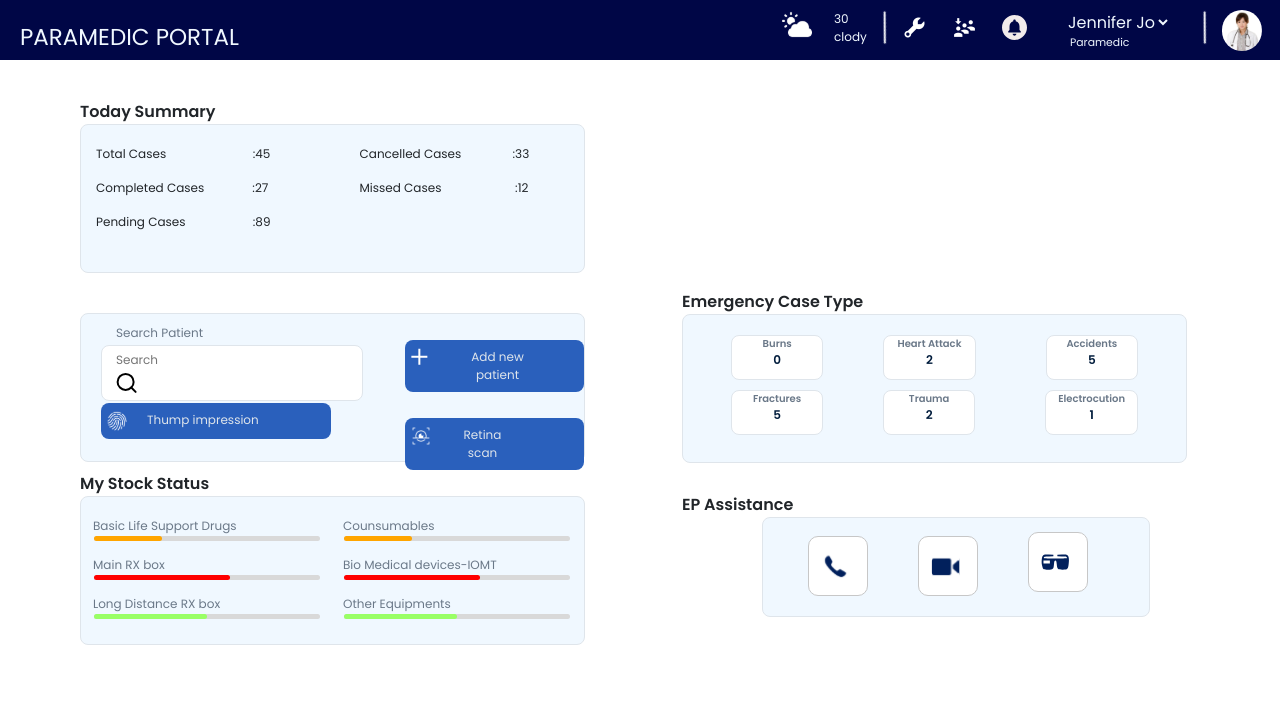
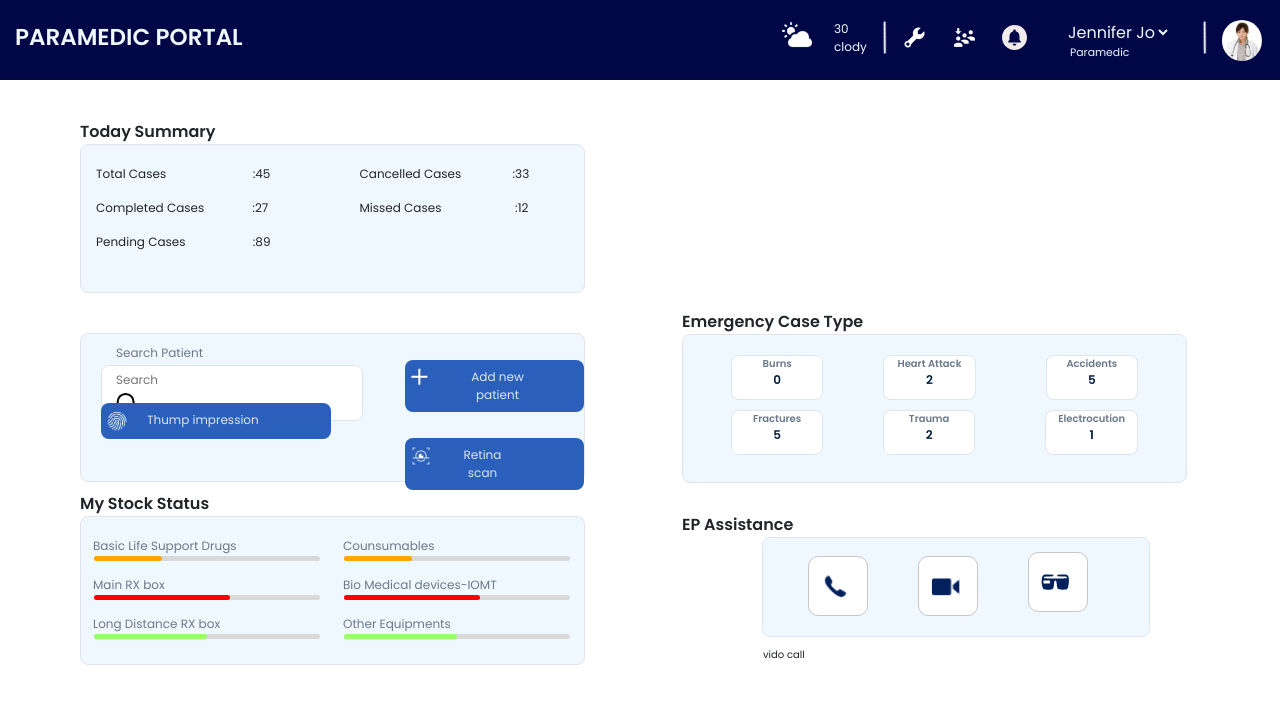
Before and after one commit to DeepanRajG/ainqa-med, a React (Create React App) app: page /landing in a window 1280 px wide. Shown: the top 704 px of the page. Built offline with nearby package versions, Linux system fonts and the light colour scheme.

Commit message:
small bugs

```diff
--- a/src/css/landing.css
+++ b/src/css/landing.css
@@ -367,6 +367,7 @@ font-size: 12px;
 .epas{
 
   height: 100px;
+  width: fit-content;
   margin-left: 110px;
   margin-right: 130px;
 
@@ -375,15 +376,7 @@ font-size: 12px;
   border:1px solid #DFE5EB;
 }
 
-#Call{
 
-}
-#Video{
-  background: url('./img/video.svg') no-repeat;
-}
-#Glass{
-  background: url('./img/glass.svg') no-repeat;
-}
 
 #d{
   text-align: center;
@@ -465,3 +458,9 @@ bottom:30px;
   left:6px;
   top:9px;
 }
+#ca{
+  width: 100px;
+  height: 20px;
+  font-size: 10px;
+  margin: 0px;
+}
--- a/src/css/newregis.css
+++ b/src/css/newregis.css
@@ -1,15 +1,22 @@
 #header0 {
 
     background-color: #000646;
-    height: 60px;
+    height: 80px;
     color: aliceblue;
     text-align: left;
+  }
+  #hd{
+    padding-top: 10px;
   }
   #quick{
 
     text-align: left;
-    padding: 20px;
+    padding-top: 10px;
+    padding-left: 15px;
+
     font-size: 23px;
+    font-weight: bold;
+
   }
   #wether{
     width: 40px;
--- a/src/script/Landing.js
+++ b/src/script/Landing.js
@@ -32,7 +32,8 @@ function App() {
     <div style={{ display: 'block', }}>
 
 <header id="header0">
-                <Row>
+                <Row id="hd">
+
                     <Col> <p id="quick"> PARAMEDIC PORTAL</p></Col>
 
 
@@ -213,8 +214,13 @@ function App() {
 <button id="phone" ><span class="icon"></span></button>
 <button  id="video" ><span class="icon"></span></button>
 <button id="smart" ><span class="icon"></span></button>
+
+
+
 </div>
+
 </form>
+<p id="ca">vido  call</p>
 
           </Col>
 
--- a/src/script/newregistration.js
+++ b/src/script/newregistration.js
@@ -27,7 +27,7 @@ function App() {
     return (
         <div className='back'>
             <header id="header0">
-                <Row>
+                <Row id="hd">
                     <Col> <p id="quick"> QUICK REGISTRATION</p></Col>
 
 
```
